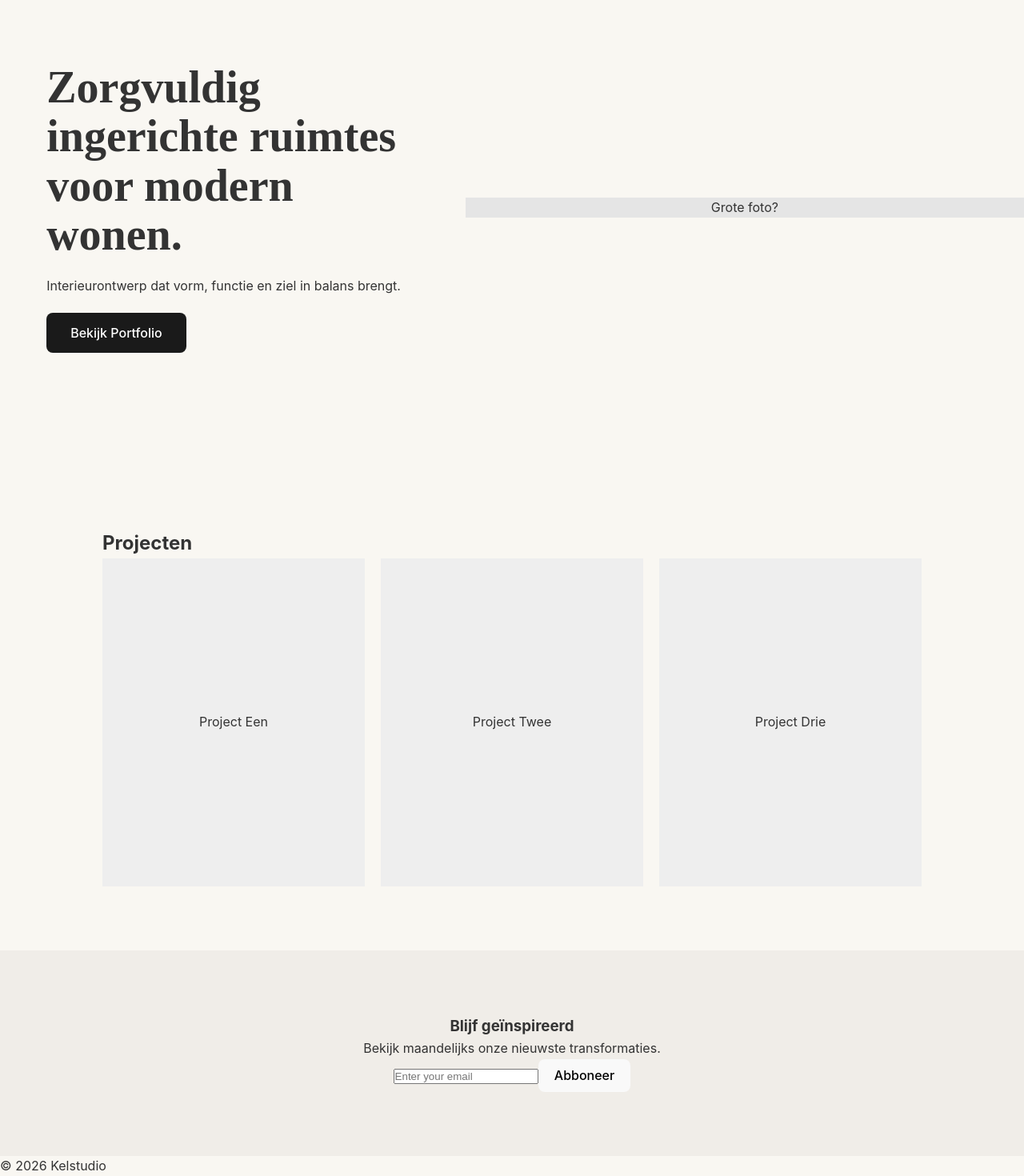
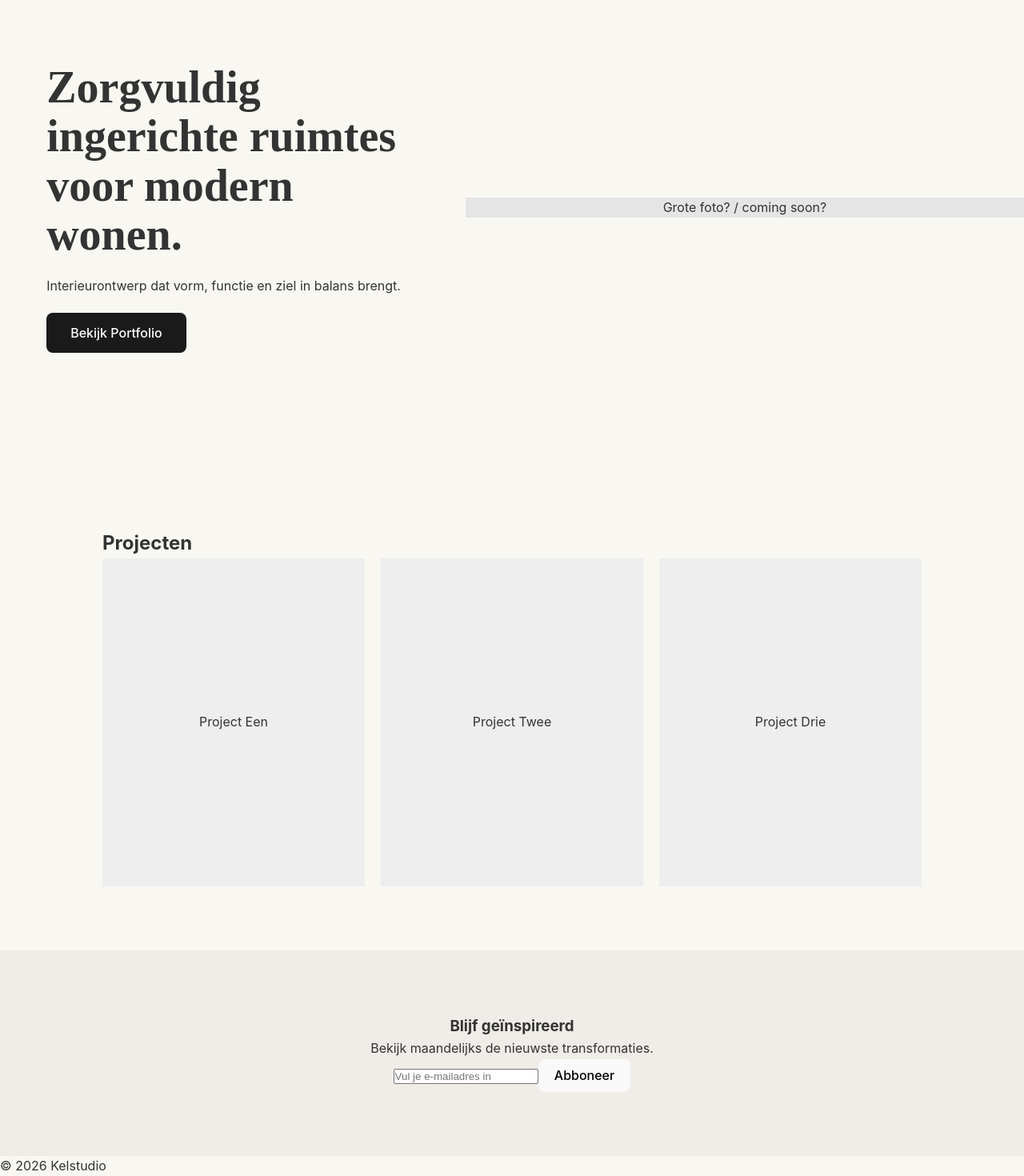
Before and after one commit to jgerners/kelstudio, a React (Vite) app: page / in a window 1280 px wide. Shown: the part 127-1597 px from the top of the page at 80% size. Built offline with nearby package versions, Linux system fonts and the light colour scheme.

Commit message:
Nederlands

```diff
--- a/src/App.jsx
+++ b/src/App.jsx
@@ -11,7 +11,7 @@ function App() {
         </div>
         <ul className="nav-links">
           <li>
-            <a href="#work">Portfolio</a>
+            <a href="#Portfolio">Portfolio</a>
           </li>
           <li>
             <a href="#contact">Contact</a>
@@ -28,12 +28,12 @@ function App() {
         </div>
         <div className="hero-image-container">
           {/* Main Hero Image Placeholder */}
-          <div className="hero-placeholder">Grote foto?</div>
+          <div className="hero-placeholder">Grote foto? / coming soon? </div>
         </div>
       </header>
 
       {/* Portfolio Grid */}
-      <section id="work" className="portfolio">
+      <section id="Portfolio" className="portfolio">
         <h2 className="section-title">Projecten</h2>
         <div className="grid">
           <div className="project-card">
@@ -52,9 +52,9 @@ function App() {
       <section id="contact" className="newsletter">
         <div className="newsletter-card">
           <h3>Blijf geïnspireerd</h3>
-          <p>Bekijk maandelijks onze nieuwste transformaties.</p>
+          <p>Bekijk maandelijks de nieuwste transformaties.</p>
           <form className="subscribe-form">
-            <input type="email" placeholder="Enter your email" required />
+            <input type="email" placeholder="Vul je e-mailadres in" required />
             <button type="submit">Abboneer</button>
           </form>
         </div>
```
